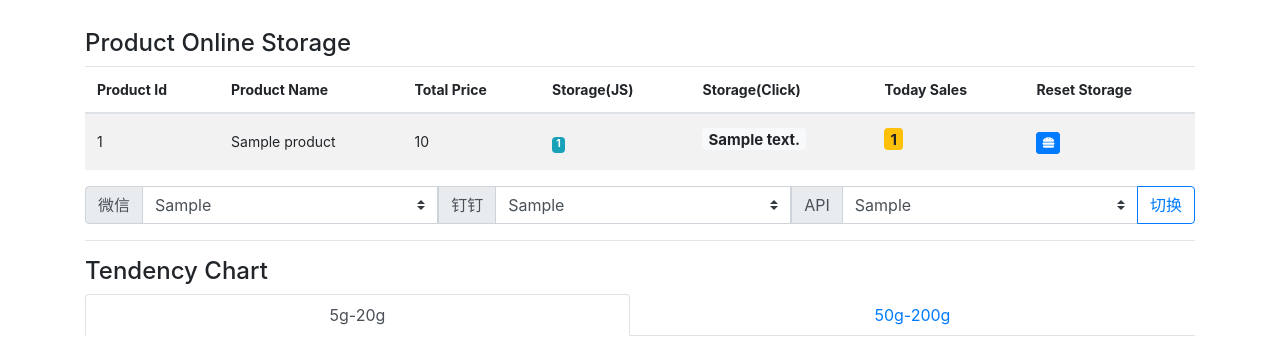
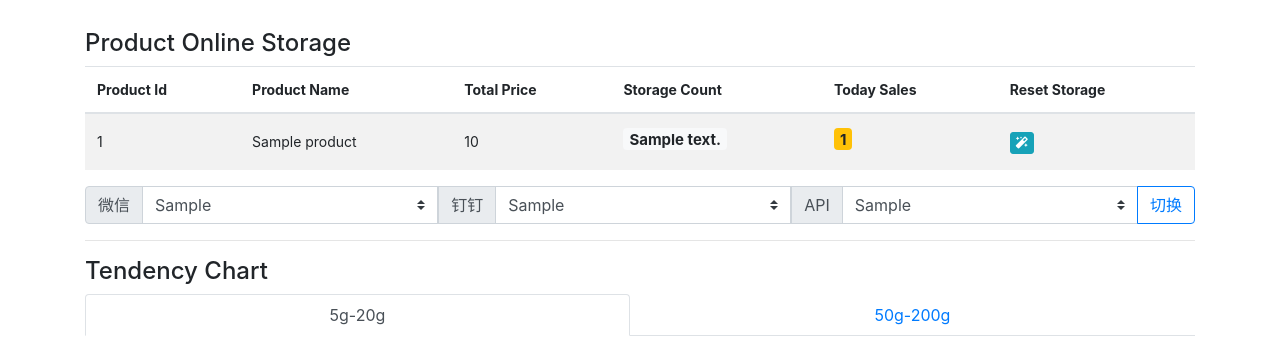
Before and after one commit to pig0301/gplitesite, a Django app: template htmlfiles/templates/coding/spider/storage.html in a window 1280 px wide. Shown: the part 56-403 px from the top of the page. Run offline with Django 3.2, Linux system fonts and the light colour scheme; the template is opened without the code that fills it: most values are stand-ins (such as "Sample title", 1, 10 or a date in 2020); some libraries are stand-ins or nearby versions.

Commit message:
优化页面，微信描述

```diff
--- a/htmlfiles/templates/coding/spider/storage.html
+++ b/htmlfiles/templates/coding/spider/storage.html
@@ -35,8 +35,7 @@
                             <th>Product Id</th>
                             <th>Product Name</th>
                             <th>Total Price</th>
-                            <th>Storage(JS)</th>
-                            <th>Storage(Click)</th>
+                            <th>Storage Count</th>
                             <th>Today Sales</th>
                             <th>Reset Storage</th>
                         </tr>
@@ -48,9 +47,6 @@
                             <td style="vertical-align: middle;">{{ product.name }}</td>
                             <td style="vertical-align: middle;">{{ product.skuPrice }}</td>
                             <td style="vertical-align: middle;">
-                                <span class="badge badge-{% if product.is_warning == 1 %}danger{% else %}info{% endif %}">{{ product.totalStorage }}</span>
-                            </td>
-                            <td style="vertical-align: middle;">
                                 <a href="{{ product.prodUrl }}"><h5>
                                     <span class="badge badge-{% if product.is_warning == 1 %}danger{% else %}light{% endif %}">{{ product.visibleStorage }}
                                 </span></h5></a>
@@ -59,8 +55,8 @@
                                 <h5><span class="badge badge-{% if product.daySalesCount < 0 %}danger{% else %}warning{% endif %}">{{ product.daySalesCount }}</span></h5>
                             </td>
                             <td style="vertical-align: middle;">
-                                <button class="btn btn-xs btn-primary" data-toggle="modal" data-target="#exampleModal" @click="prod_sku='{{ product.merchantProdId }},{{ product.prodSkuId }},{{ product.logstorId }}';prod_name='{{ product.name }}'">
-                                    <i class="fas fa-hamburger"></i>
+                                <button class="btn btn-xs btn-info" data-toggle="modal" data-target="#exampleModal" @click="prod_sku='{{ product.merchantProdId }},{{ product.prodSkuId }},{{ product.logstorId }}';prod_name='{{ product.name }}'">
+                                    <i class="fas fa-magic"></i>
                                 </button>
                             </td>
                         </tr>
```
Also changed, not shown: blogsite/coding/spider/views.py (+6 -4 lines).
